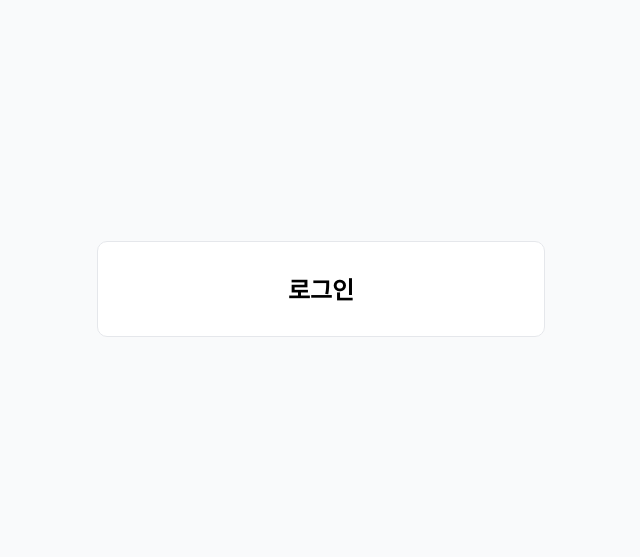
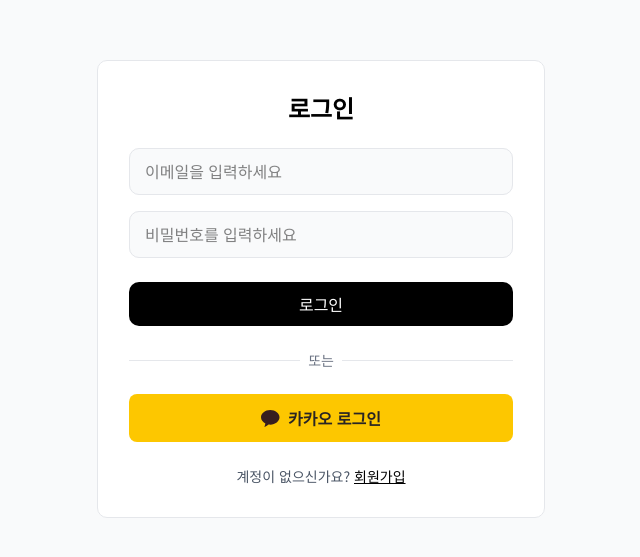
Before and after one commit to Leets-Official/8th-FE-Zero100, a React (Vite) app: page /login in a window 1280 px wide. Shown: the part 111-668 px from the top of the page, without its empty margins (319-959 px from the left). Built offline with nearby package versions, Linux system fonts and the light colour scheme.

Commit message:
feat: 로그인 페이지 UI 구현

```diff
--- /dev/null
+++ b/src/components/auth/KakaoIcon.jsx
@@ -0,0 +1,21 @@
+function KakaoIcon() {
+  return (
+    <svg
+      width="19"
+      height="17"
+      viewBox="0 0 19 17"
+      fill="none"
+      xmlns="http://www.w3.org/2000/svg"
+      aria-hidden="true"
+    >
+      <path
+        d="M9.252 0C4.142 0 0 3.274 0 7.314C0 9.944 1.755 12.249 4.39 13.538C4.196 14.26 3.689 16.155 3.587 16.56C3.462 17.063 3.771 17.057 3.974 16.922C4.134 16.816 6.51 15.2 7.534 14.502C8.091 14.585 8.666 14.629 9.252 14.629C14.362 14.629 18.505 11.354 18.505 7.314C18.505 3.274 14.362 0 9.252 0Z"
+        fillRule="evenodd"
+        clipRule="evenodd"
+        fill="#381E1F"
+      />
+    </svg>
+  );
+}
+
+export default KakaoIcon;
--- a/src/components/dashboard/Button.jsx
+++ b/src/components/dashboard/Button.jsx
@@ -16,7 +16,7 @@ function Button(props) {
     <button
       type={props.type ?? 'button'}
       disabled={props.disabled}
-      className={`cursor-pointer rounded-[10px] py-2.5 font-medium focus-visible:outline-2 focus-visible:outline-offset-2 focus-visible:outline-black disabled:cursor-not-allowed disabled:opacity-40 ${variantStyles[variant]} ${sizeStyles[size]}`}
+      className={`cursor-pointer rounded-[10px] py-2.5 font-medium focus-visible:outline-2 focus-visible:outline-offset-2 focus-visible:outline-black disabled:cursor-not-allowed disabled:opacity-40 ${variantStyles[variant]} ${sizeStyles[size]} ${props.className ?? ''}`}
       onClick={props.onClick}
     >
       {props.children}
--- a/src/pages/auth/LoginPage.jsx
+++ b/src/pages/auth/LoginPage.jsx
@@ -1,7 +1,48 @@
+import { Link } from 'react-router-dom';
 import AuthLayout from '../../components/auth/AuthLayout';
+import KakaoIcon from '../../components/auth/KakaoIcon';
+import Button from '../../components/dashboard/Button';
+import Textarea from '../../components/dashboard/Textarea';
 
 function LoginPage() {
-  return <AuthLayout title="로그인" />;
+  function handleSubmit(event) {
+    event.preventDefault();
+  }
+
+  return (
+    <AuthLayout title="로그인">
+      <form className="flex flex-col gap-6" onSubmit={handleSubmit}>
+        <div className="flex flex-col gap-4">
+          <Textarea type="email" aria-label="이메일" placeholder="이메일을 입력하세요" />
+          <Textarea type="password" aria-label="비밀번호" placeholder="비밀번호를 입력하세요" />
+        </div>
+        <Button type="submit" className="w-full">
+          로그인
+        </Button>
+      </form>
+
+      <div className="flex h-5 items-center gap-2">
+        <div className="flex-1 border-t border-gray-200" />
+        <span className="text-sm leading-5 text-gray-500">또는</span>
+        <div className="flex-1 border-t border-gray-200" />
+      </div>
+
+      <button
+        type="button"
+        className="flex h-12 w-full cursor-pointer items-center justify-center gap-2 rounded-lg bg-yellow-400 py-3 text-base leading-6 font-bold text-stone-800"
+      >
+        <KakaoIcon />
+        카카오 로그인
+      </button>
+
+      <p className="text-center text-sm leading-5 text-gray-600">
+        계정이 없으신가요?{' '}
+        <Link to="/signup" className="text-black underline">
+          회원가입
+        </Link>
+      </p>
+    </AuthLayout>
+  );
 }
 
 export default LoginPage;
```
